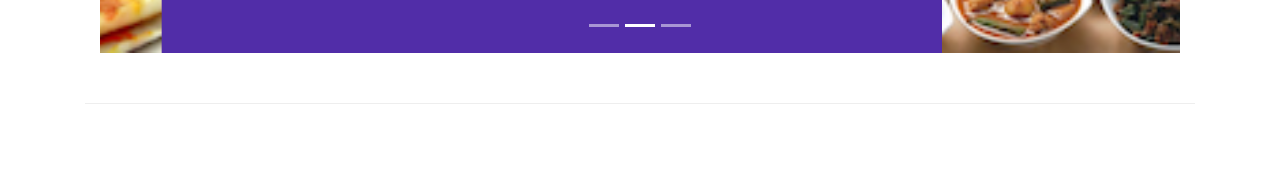
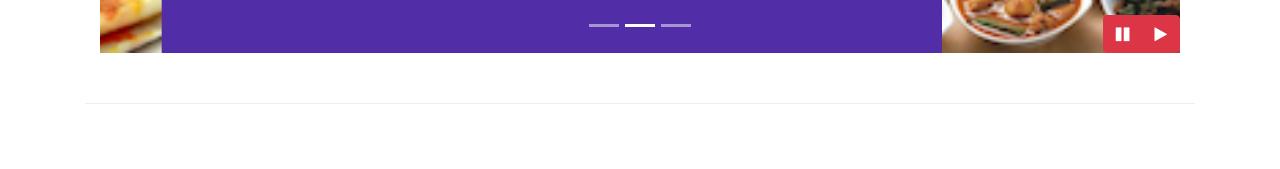
Before and after one commit to vidurv2/Front-End-Web-UI-Frameworks-and-Tools-Bootstrap, a website: page index.html in a window 1280 px wide. Shown: the part 631-800 px from the top of the page. Drawn offline with nearby package versions, Linux system fonts and the light colour scheme.

Commit message:
Bootstrap Jquery Carousel

```diff
--- a/css/styles.css
+++ b/css/styles.css
@@ -59,3 +59,9 @@ body{
     left: 0;
     min-height: 300px;
 }
+
+#carouselButton{
+    position: absolute;
+    right:0px;
+    bottom:0px;
+}
--- a/index.html
+++ b/index.html
@@ -210,6 +210,14 @@
                     <a class="carousel-control-next" href="#mycarousel" role="button" data-slide="next">
                         <span class="carousel-control-next-icon"></span>
                     </a>
+                    <div class="btn-group" id="carouselButton">
+                        <button class="btn btn-danger btn-small" id="carousel-pause">
+                            <span class="fa fa-pause"></span>
+                        </button>
+                        <button class="btn btn-danger btn-small" id="carousel-play">
+                            <span class="fa fa-play"></span>
+                        </button>
+                    </div>
                 </div>
             </div>
         </div>
@@ -363,6 +371,17 @@
     <script src="node_modules/jquery/dist/jquery.slim.min.js"></script>
     <script src="node_modules/popper.js/dist/umd/popper.min.js"></script>
     <script src="node_modules/bootstrap/dist/js/bootstrap.min.js"></script>
+    <script>
+        $(document).ready(function(){
+            $("#mycarousel").carousel({interval:2000});
+            $("#carousel-pause").click(function(){
+                $("mycarousel").carousel("pause")
+            });
+            $("#carousel-play").click(function(){
+                $("mycarousel").carousel("cycle")
+            });
+        })
+    </script>
 
 </body>
 
```
